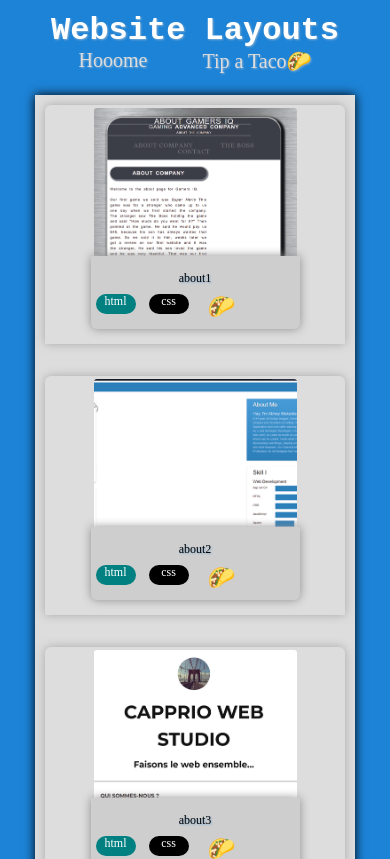
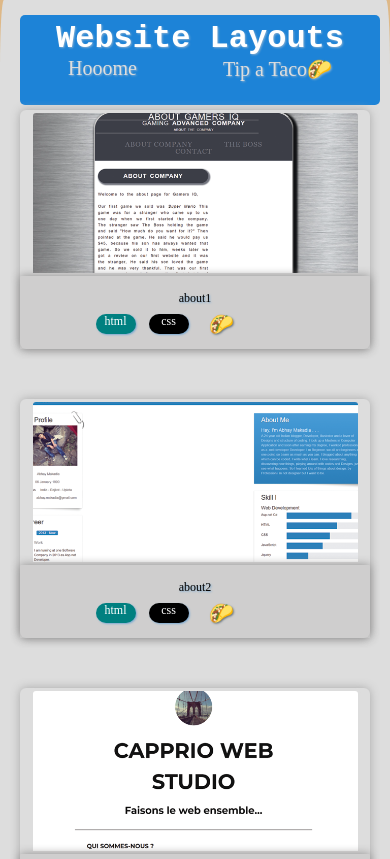
Before and after one commit to GeoffStengel/Website-Layouts, a plain HTML site: page index.html in a window 390 px wide. Shown: the top 859 px of the page. Drawn offline with Linux system fonts and the light colour scheme.

Commit message:
Add files via upload
Updating mobile view and grid fix all around, there's a few grids in the divs, and they were ya know not working properly lol

```diff
--- a/css/styles.css
+++ b/css/styles.css
@@ -8,53 +8,57 @@ html{
     max-width: 100%;
     max-height: 100%;
     margin: 0 auto;
-/**    padding: 0;
-    justify-items: center;
-    align-items: center;**/
+    padding: 0;
+    background-color: burlywood;
 }
 
 body{
-    width: 100%;
+    max-width: 1400px;
     height: 100%;
-    background-color: plum;
-/**    margin: 0 auto;
-    justify-items: center;
-    align-items: center;**/
+    background-color: #ddd;
     margin: 0 auto;
-
+    padding: 0;
+    border-radius: 1%;
 }
 
 
 /****Main Grid Holds All The Content For Page****/
 .container{
     display: grid;
-    max-width: 1200px;
+    max-width: 1400px;
     max-height: 100%;
     grid-template-columns: repeat(1, minmax(50px, auto));
     /**grid-template-rows: repeat(4, minmax(50px, auto));**/
     grid-template-rows: 80px auto 50px;
-    background-color: rgb(29, 131, 215);
+  /**  background-color: rgb(29, 131, 215);
+    background-color: #ddd;**/
     grid-gap: 10px;
     margin: 0 auto;
-    padding: 5px;
+    /**padding: 5px;**/
     justify-items: center;
     align-items: center;
+    padding: 20px;
 }
 
 header{
-    max-width:100%;
-    max-height:100%;
+    width:100%;
+    height:100%;
     /**background-color: aqua;**/
     margin: 0 auto;
     padding: 5px;
+    background-color:rgb(29, 131, 215);
+    border-radius: 5px;
 }
 
 .nav{
     display: grid;
+    max-width: 600px;
     height: 30px;
     grid-template-columns: repeat(2, minmax(40px, auto));
     text-decoration: none;
     text-align: center;
+    margin: 0 auto;
+
 }
 .nav a{
     font-size: 20px;
@@ -71,30 +75,34 @@ h1{
     color:#ffffff;
     text-shadow: 1px 1px 2px #7dabd2;
     font-family:'Courier New', Courier, monospace;
+    margin: 0 auto;
+    text-align: center;
 }
 
 /****Grid Holding All Section Cards*********/
 .content_grid{
     display: grid;
     /**max-width: 1100px;**/
-    max-width: 100%;
+    width: 100%;
 	max-height: 100%;
 	/**grid-template-columns: repeat(auto-fit, minmax(150px, 280px));**/
-    grid-template-columns: repeat(auto-fit, minmax(300px, auto));
+    grid-template-columns: repeat(auto-fit, minmax(250px, auto));
     grid-auto-rows: 1fr;
-    gap: 2rem;
-    column-gap: 25px;
+    column-gap: 4%;
+    row-gap: 50px;
     margin: 0px auto;
-    justify-content: center;
+    justify-items: center;
     align-content: center;
-    background-color: #ddd;
-    box-shadow: 0 0 10px black;
+  /**  background-color: #ddd;
+    box-shadow: 0 0 10px black; **/
 	text-shadow: 1px 1px 2px #7dabd2;
-    padding: 10px;
+    /**padding: 10px; **/
 }
 
+/***Box is Holding Images*****/
 .box{
 	max-width: 300px;
+    max-width:90%;
     height: 150px;
     margin: 0 auto;
     background-color: rgb(255, 0, 234);
@@ -116,13 +124,11 @@ h1{
     display: grid;
     width: 100%;
     height: 100%;
-    grid-template-columns: repeat(auto, minmax(200px, auto));
+    grid-template-columns: repeat(auto-fit, minmax(200px, auto));
     grid-template-rows: repeat(auto, minmax(80px, 150px));
-   /*** background-color: darkolivegreen; ****/
+    margin: 0 auto;
+    /*** background-color: darkolivegreen; ****/
     background-color: #ddd;
-    /**justify-items: center;**/
-    justify-content: center;
-    align-items: center;
     box-shadow: 0 0 10px rgb(169, 169, 169);
     border-radius: 6px 6px 1px 1px;
 }
@@ -139,16 +145,16 @@ h1{
 /***Menu Under Images With Name, Link, Download Button*****/
 .item-menu{
     display: grid;
-    max-width: 265px;
+    width: 100%;
     height: 100%;
     font-size: 12px;
     color: black;
-    grid-template-columns: repeat(4, minmax(50px, auto));
+    grid-template-columns: repeat(4, minmax(30px, 50px));
     grid-template-rows: 20px 20px;
     grid-gap:3px;
     margin: 0 auto;
     align-content: center;
-
+    justify-content: center;
     text-justify: center;
     background-color:#cfcece;
     box-shadow: 0 0 10px rgb(143, 142, 142);
@@ -177,36 +183,45 @@ h1{
     text-align: center;
 }
 
+.btn-html, .btn-css, .btn-JS{
+    box-shadow: 1px 1px 2px #7dabd2;
+}
+
 .btn-html, .btn-css, .btn-JS, .btn-taco{
     grid-row: 2;
+    width: 40px;
+   /** text-shadow: 1px 1px 2px #f200fa;**/
 }
 
 /***Style Buttons That Say HTML in item-menu Grid***/
 .btn-html{
-    width: 40px;
     background: teal;
 }
 
 /***Style Buttons That Say CSS in item-menu Grid***/
 .btn-css{
-    width: 40px;
     background: black;
 }
 .btn-JS{
     background: rgb(187, 8, 97);
 }
 .btn-taco{
-
-    width: 40px;
-    font-size: 22px;
+    font-size: 20px;
     margin: 0 auto;
-    text-align: center;
+    align-self: center;
     padding: 0;
+    text-shadow: 1px 1px 2px #67737e;
 }
 
 .btn-taco a{
     margin: 0 auto;
+    padding: 0;
+}
 
+.button a{
+    text-align: center;
+    text-justify: center;
+    margin: 0;
 }
 /*****Button Styling END*************/
 
--- a/index.html
+++ b/index.html
@@ -1,28 +1,30 @@
 <!DOCTYPE html>
 <html lang="en">
 <head>
-    <!--Your Google Analytics Will Go Between Here---Start--->
-    <!--Remove the code between START & END replace with Goofle Analytics Code--->
-    <script async src="https://www.googletagmanager.com/gtag/js?id=G-FBDT4QH7FZ"></script>
-    <script>
-      window.dataLayer = window.dataLayer || [];
-      function gtag(){dataLayer.push(arguments);}
-      gtag('js', new Date());
-
-      gtag('config', 'G-FBDT4QH7FZ');
-    </script>
-    <!--Your Google Analytics Will Go Between Here---END--->
     <meta charset="UTF-8">
     <meta http-equiv="X-UA-Compatible" content="IE=edge">
-    <meta name="description" content="The main page for all Photography Info and....">
-    <meta name="keywords" content="photography, models, create, art, music">
+    <meta name="description" content="Main Directory Page For All Website Layout Info & Downloads For The Files">
+    <meta name="keywords" content="website templates, download code for template, dyi website, gallery page
+    html, css, javascript, geoff stengel, how to build a website, learn to make a website, buy a website,
+    build your business, github, opensource, open source, code, templates, layouts, tip a taco 🌮, dev, developer,
+    steps for website, hot to grow your business, image gallery">
     <meta name="viewport" content="width=device-width, initial-scale=1.0">
     <link rel="stylesheet" type="reset" href="css/reset.css"/>
     <link rel="stylesheet" type="text/css" href="css/styles.css"/>
-    <title>🏠Home Page - Website Layouts</title>
+    <!--Your Google Analytics Will Go Between Here---Start--->
+    <script async src="https://www.googletagmanager.com/gtag/js?id=G-FBDT4QH7FZ"></script>
+    <script>
+    window.dataLayer = window.dataLayer || [];
+    function gtag(){dataLayer.push(arguments);}
+    gtag('js', new Date());
+
+    gtag('config', 'G-FBDT4QH7FZ');
+    </script>
+    <!--Your Google Analytics Will Go Between Here---END--->
     <!-----Thumbnail Image In Index---Start---------->
     <link rel="shortcut icon" type="image/png" href="harmonica.svg">
     <!-----Thumbnail Image In Index----Finish--------->
+    <title>🏠Home Page - Website Layouts</title>
 </head>
 <body>
 
@@ -293,7 +295,8 @@
   <a href="https://square.link/u/yu9hDSBt"><div class="footer"><p>Tip a Taco🌮</p></div></a>
 </div>
 
-
-
+    <!--If not using an app.js file feel free to remove  -->
+  <!--   <script src="app.js"></script>  -->
+    <!--If not using an app.js file feel free to remove  -->
 </body>
 </html>
```
Also changed, not shown: js/app.js (added).
